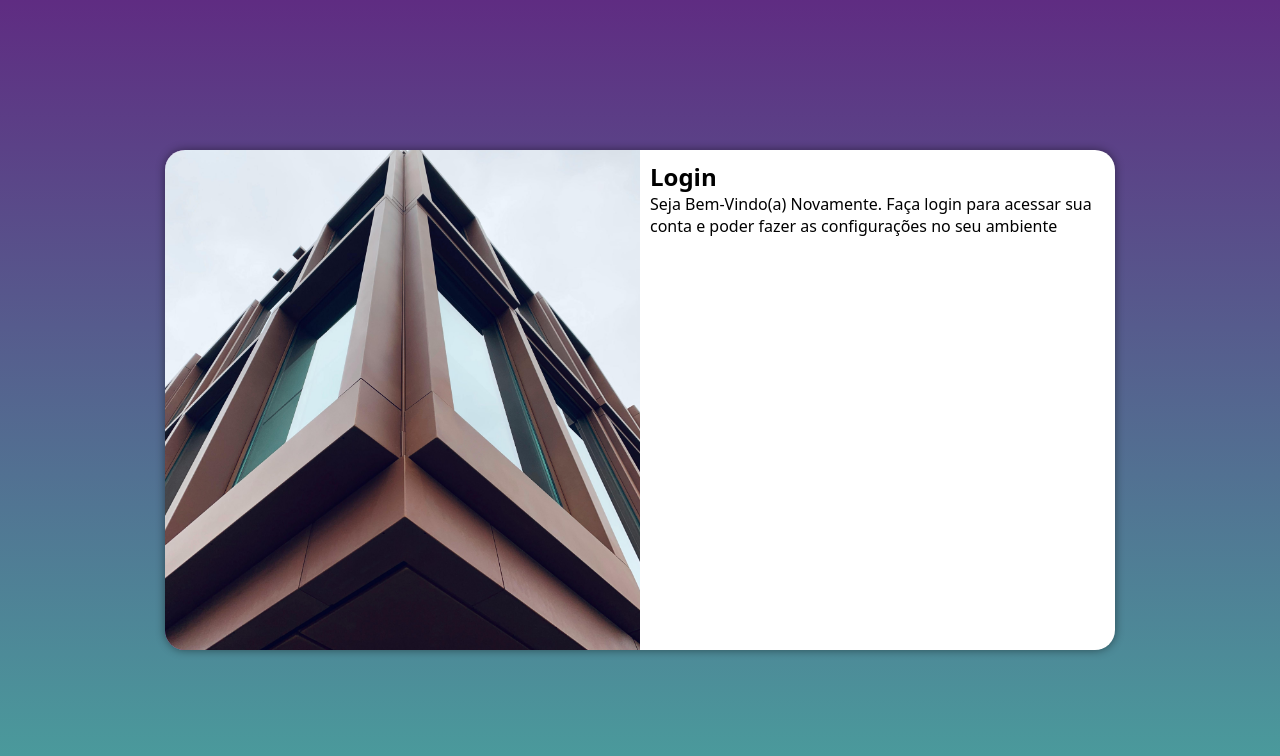
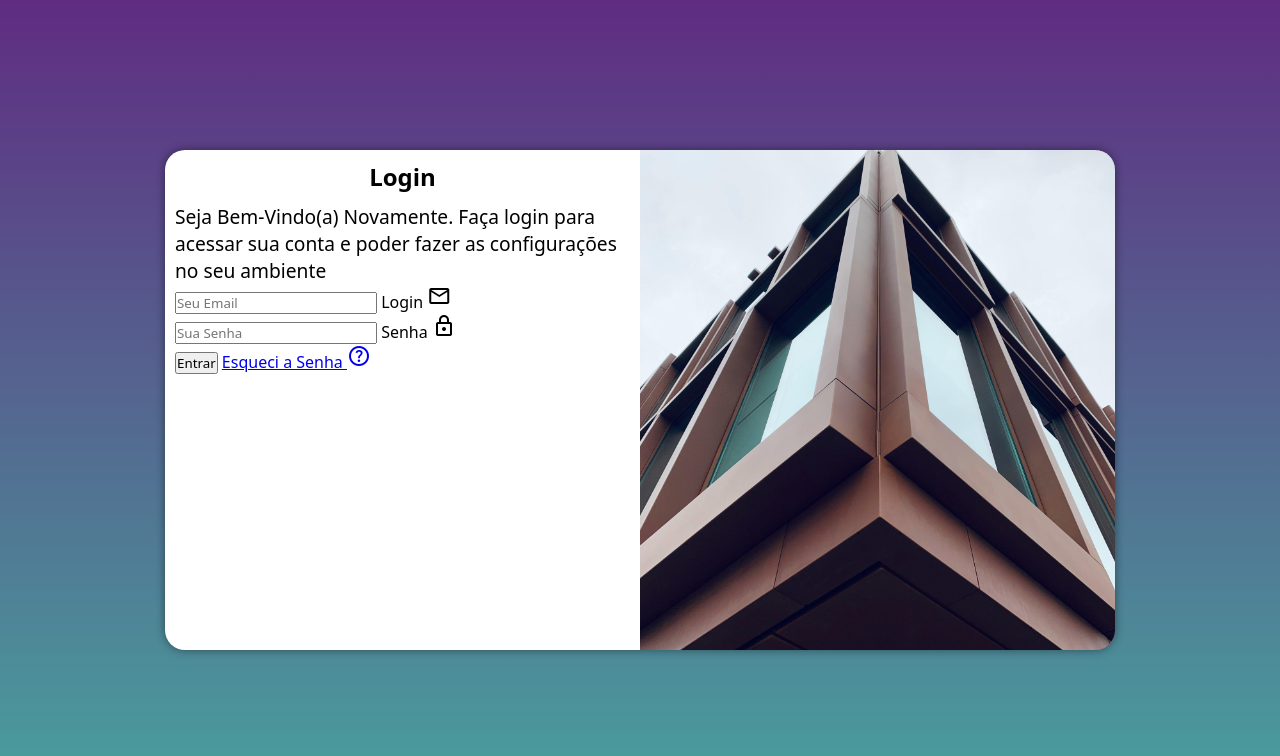
Before and after one commit to marique3596/projeto-login, a plain HTML site: page index.html in a window 1280 px wide. Drawn offline with nearby package versions, Linux system fonts and the light colour scheme.

Commit message:
add formulario

```diff
--- a/estilos/media-query.css
+++ b/estilos/media-query.css
@@ -32,13 +32,21 @@
     }
 
     section#login > div#imagem {
-        float: left;
+        float: right;
         width: 50%;
         height: 100%;
     }
 
     section#login > div#formulario {
-        float: right;
+        float: left;
         width: 50%;
     }
+
+    div#forumlario > h1 {
+        font-size: 2em;
+    }
+
+    div#formulario > p {
+        font-size: 1.2em;
+    }
 }
--- a/estilos/style.css
+++ b/estilos/style.css
@@ -54,3 +54,12 @@ section#login > div#formulario {
     display: block;
     padding: 10px;
 }
+
+div#formulario > h1 {
+    text-align: center;
+    margin-bottom: 10px;
+}
+
+div#formulario > p {
+    font-size: 0.8em;
+}
--- a/index.html
+++ b/index.html
@@ -6,6 +6,7 @@
     <title>Login</title>
     <link rel="stylesheet" href="estilos/style.css">
     <link rel="stylesheet" href="estilos/media-query.css">
+    <link rel="stylesheet" href="https://fonts.googleapis.com/css2?family=Material+Symbols+Outlined:opsz,wght,FILL,GRAD@24,400,0,0" />
 </head>
 <body>
     <main>
@@ -16,8 +17,27 @@
             <div id="formulario">
                 <h1>Login</h1>
                 <p>Seja Bem-Vindo(a) Novamente. Faça login para acessar sua conta e poder fazer as configurações no seu ambiente</p>
-                <form action="login.php" method="post">
-
+                <form action="login.php" method="post" autocomplete="on">
+                    <div class="campo">
+                        <input type="email" name="login" id="ilogin" placeholder="Seu Email" autocomplete="on" required max-length="30">
+                        <label for="ilogin">Login</label>
+                        <span class="material-symbols-outlined">
+                            mail
+                            </span>
+                    </div>
+                    <div class="campo">
+                        <input type="password" name="Senha" id="isenha" placeholder="Sua Senha" autocomplete="current-password" minlength="8" required maxlength="20">
+                        <label for="isenha">Senha</label>
+                        <span class="material-symbols-outlined">
+                            lock
+                            </span>
+                    </div>
+                    <input type="submit" value="Entrar">
+                    <a href="esqueci.html" class="material-icons">
+                        Esqueci a Senha <span class="material-symbols-outlined">
+                            help
+                            </span>
+                    </a>
                 </form>
             </div>
         </section>
```
